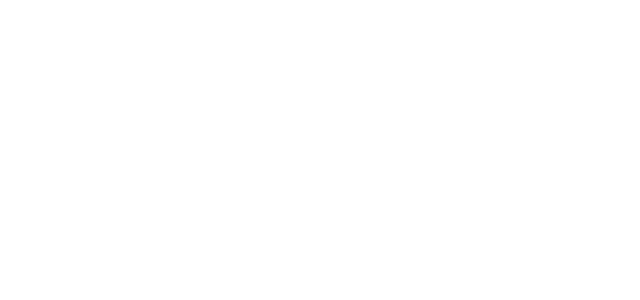
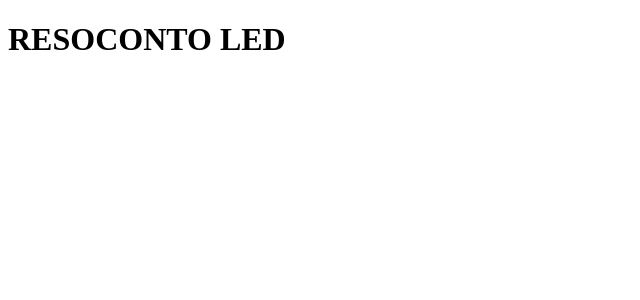
Before and after one commit to Smallpeeps/Prove, an Angular app: page / in a window 1280 px wide. Shown: the top 300 px of the page, without its empty margins (0-640 px from the left). Built offline with nearby package versions, Linux system fonts and the light colour scheme.

Commit message:
mofificato titolo applicazione

```diff
--- a/src/app/app.component.html
+++ b/src/app/app.component.html
@@ -1,5 +1 @@
-<html>
-  <head>
-    <title> RESOCONTO LED </title>
-  </head>
-</html>
+<h1>RESOCONTO LED</h1>
```
